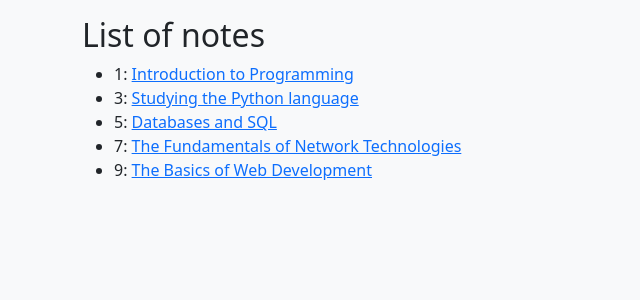
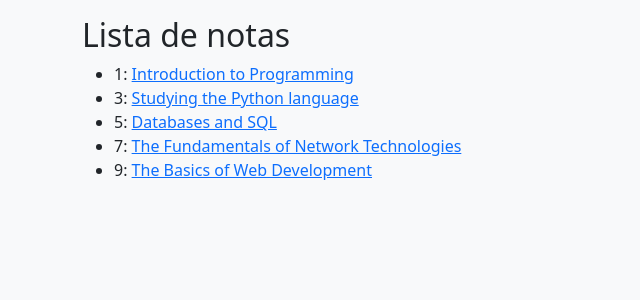
Before and after one commit to tripleten-com/TripleNote_es, a Django app: page /notes/ in a window 1280 px wide. Shown: the part 56-356 px from the top of the page, without its empty margins (0-640 px from the left). Run offline with Django 3.2, Linux system fonts and the light colour scheme; a user stored in the database is signed in; data comes from the database, SQL or seed files in the repository.

Commit message:
Update list.html
added es

```diff
--- a/templates/notes/list.html
+++ b/templates/notes/list.html
@@ -1,6 +1,6 @@
 {% extends "base.html" %}
 {% block content %}
-  <h2>List of notes</h2>
+  <h2>Lista de notas</h2>
   <ul>
     {% for note in object_list %}
       <li>
```
